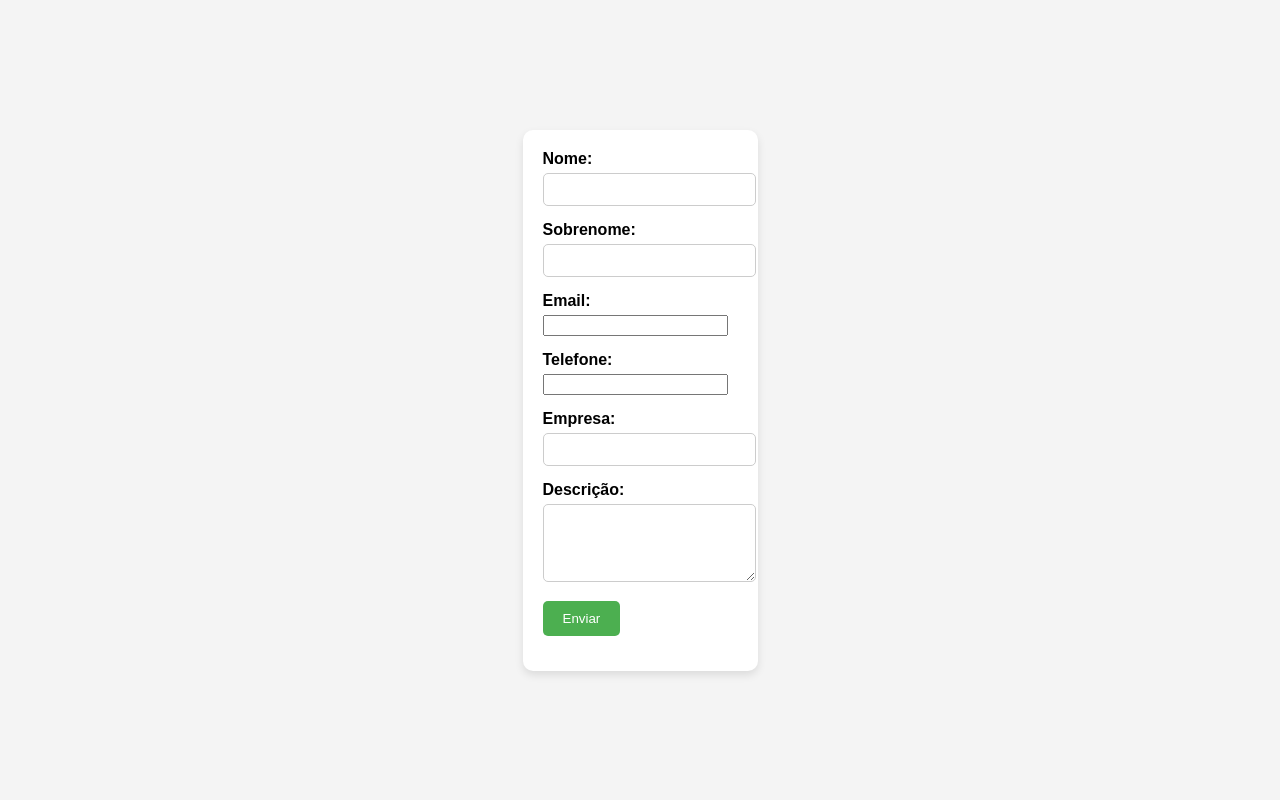
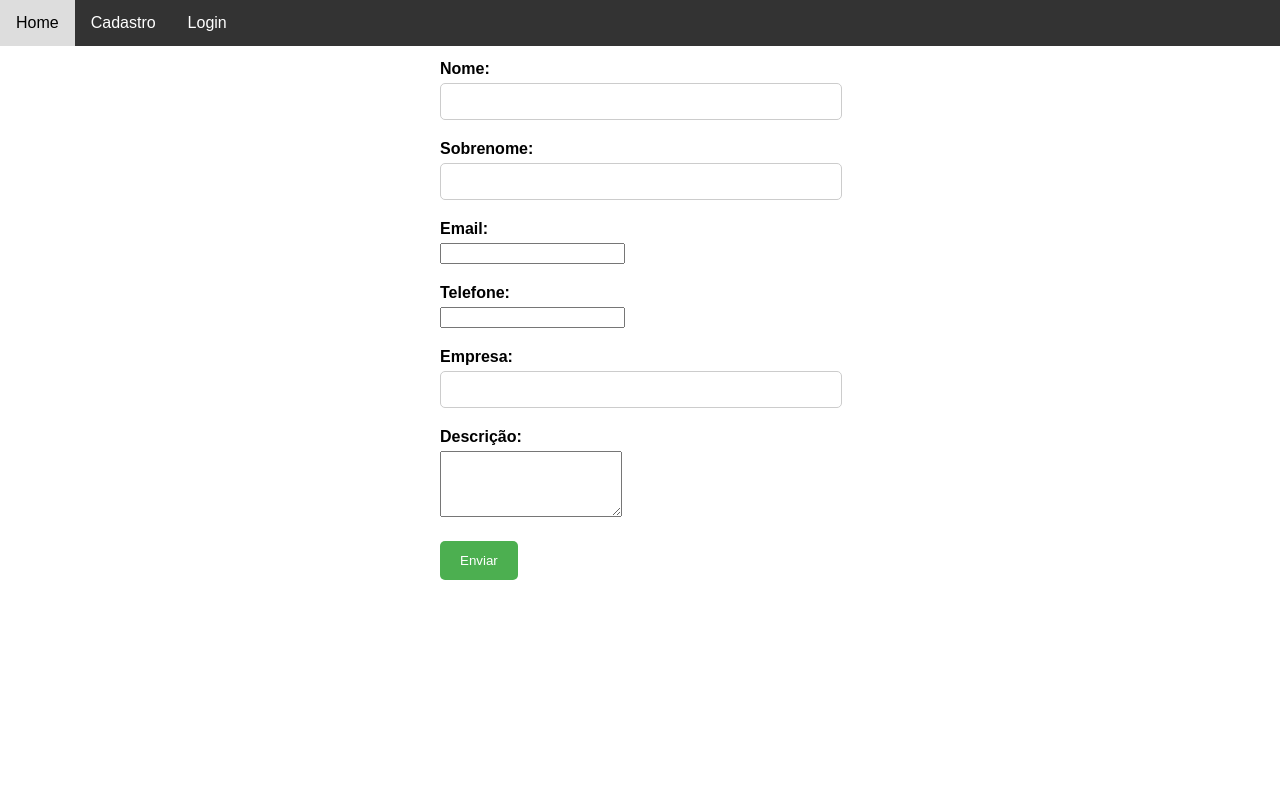
Before and after one commit to diegowalhernandes/cadastro, a Django app: template project/app/templates/usuarios/home.html in a window 1280 px wide. Run offline with Django 4.2, Linux system fonts and the light colour scheme; the template is opened without the code that fills it, so the values that code supplies are empty.

Commit message:
:up: criação navbar

```diff
--- a/project/app/templates/usuarios/home.html
+++ b/project/app/templates/usuarios/home.html
@@ -4,29 +4,45 @@
 <head>
     <meta charset="UTF-8">
     <meta name="viewport" content="width=device-width, initial-scale=1.0">
-    <title>Formulário de Contato</title>
+    <title>Navbar e Formulário</title>
     <style>
         body {
             font-family: Arial, sans-serif;
-            background-color: #f4f4f4;
             margin: 0;
             padding: 0;
-            display: flex;
-            justify-content: center;
-            align-items: center;
-            height: 100vh;
-            width: 100%;
         }
 
-        .form-container {
-            background-color: #fff;
-            padding: 20px;
-            border-radius: 10px;
-            box-shadow: 0 4px 8px rgba(0, 0, 0, 0.1);
+        .navbar {
+            background-color: #333;
+            overflow: hidden;
+            position: fixed;
+            width: 100%;
+            top: 0;
+        }
+
+        .navbar a {
+            float: left;
+            display: block;
+            color: white;
+            text-align: center;
+            padding: 14px 16px;
+            text-decoration: none;
+        }
+
+        .navbar a:hover {
+            background-color: #ddd;
+            color: black;
+        }
+
+        .container {
+            margin-top: 60px;
+            width: 400px;
+            margin-left: auto;
+            margin-right: auto;
         }
 
         .form-group {
-            margin-bottom: 15px;
+            margin-bottom: 20px;
         }
 
         .form-group label {
@@ -36,25 +52,17 @@
         }
 
         .form-group input[type="text"] {
-            width: 100%;
-            padding: 8px;
+            width: calc(100% - 20px);
+            padding: 10px;
             border: 1px solid #ccc;
             border-radius: 5px;
-        }
-
-        .form-group textarea {
-            width: 100%;
-            padding: 8px;
-            border: 1px solid #ccc;
-            border-radius: 5px;
-            resize: vertical;
         }
 
         .form-group button {
             background-color: #4caf50;
             color: #fff;
             border: none;
-            padding: 10px 20px;
+            padding: 12px 20px;
             border-radius: 5px;
             cursor: pointer;
         }
@@ -66,8 +74,15 @@
 </head>
 
 <body>
-    <div class="form-container">
-        <form action="#" method="post">
+
+    <div class="navbar">
+        <a href="#">Home</a>
+        <a href="#">Cadastro</a>
+        <a href="#">Login</a>
+    </div>
+
+    <div class="container">
+        <form action="#">
             <div class="form-group">
                 <label for="nome">Nome:</label>
                 <input type="text" id="nome" name="nome" required>
@@ -97,6 +112,7 @@
             </div>
         </form>
     </div>
+
 </body>
 
 </html>
```
